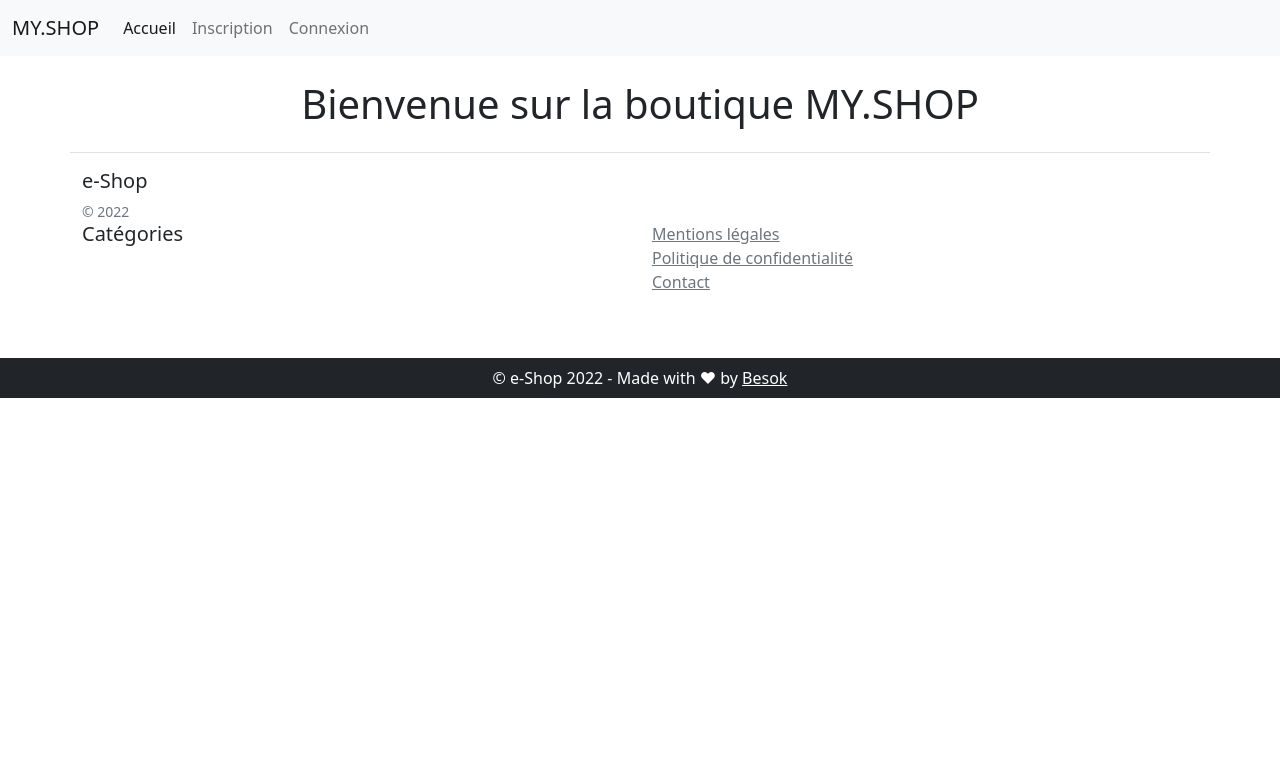
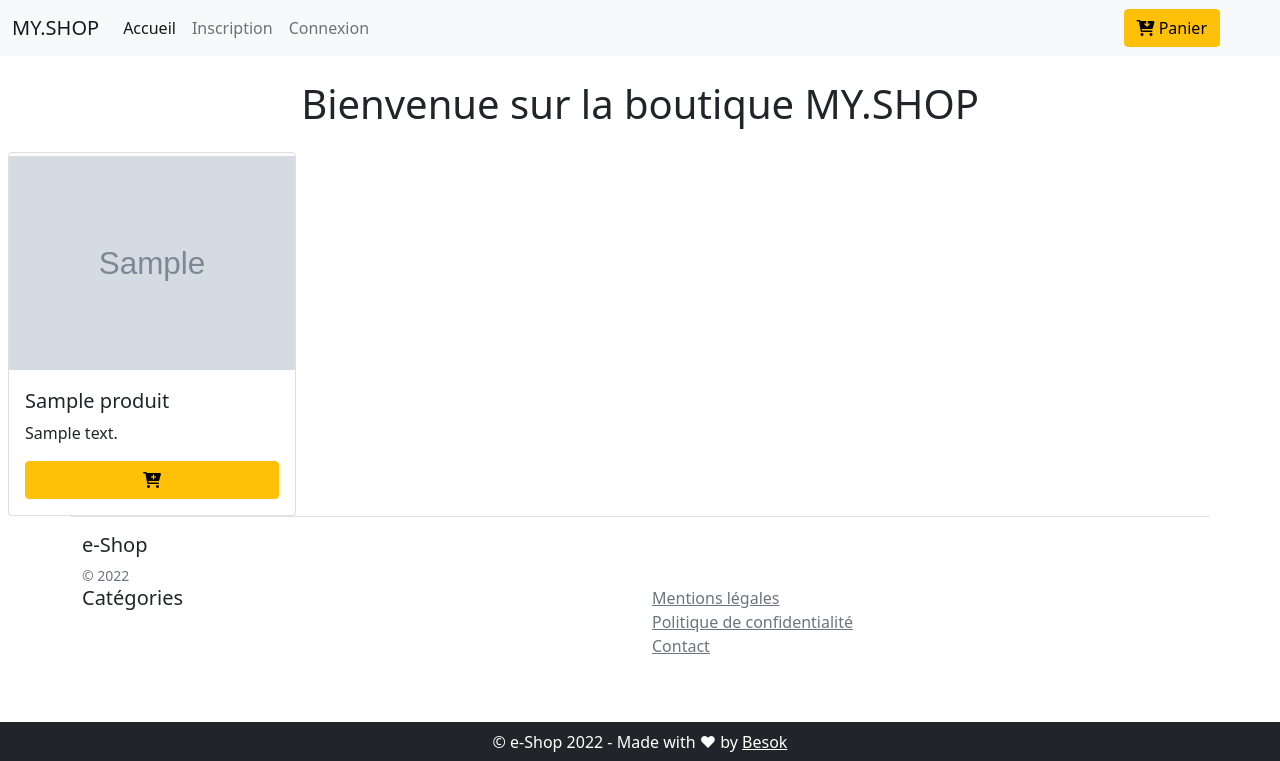
Before and after one commit to BesokDev/My-eshop-2, a Symfony app: template templates/default/home.html.twig in a window 1280 px wide. Shown: the top 761 px of the page. Run offline with Twig, Linux system fonts and the light colour scheme; the template is opened without the code that fills it: most values are stand-ins (such as "Sample title", 1, 10 or a date in 2020); grey boxes marked "Sample" are stand-in pictures; some libraries are stand-ins or nearby versions.

Commit message:
Create panier

```diff
--- a/templates/default/home.html.twig
+++ b/templates/default/home.html.twig
@@ -14,4 +14,19 @@
         </div>
     {% endif %}
 
+    {% for produit in produits %}
+        <div class="col-3 mx-2">
+            <div class="card" style="width: 18rem;">
+                <img src="{{ asset('uploads/' ~ produit.photo) }}" class="card-img-top" alt="une photo" style="object-fit: contain;" width="150" height="220">
+                <div class="card-body">
+                    <h5 class="card-title">{{ produit.title }}</h5>
+                    <p class="card-text">{{ produit.description | length > 31 ? produit.description | slice(0,31) ~ '...' : produit.description }}</p>
+                    <a href="#" class="col-12 btn btn-warning text-center"><i class="fa-solid fa-cart-plus"></i></a>
+                </div>
+            </div>
+        </div>
+    {% else %}
+        <h3 class="text-center text-white">La boutique est vide</h3>
+    {% endfor %}
+
 {% endblock %}
--- a/templates/include/_nav.html.twig
+++ b/templates/include/_nav.html.twig
@@ -55,6 +55,10 @@
             </li>
 
             {% endif %}
+
+                <div class="me-5">
+                    <a href="{{ path('show_panier') }}" class="btn btn-warning"><i class="fa-solid fa-cart-arrow-down"></i> Panier</a>
+                </div>
             </ul>
         </div>
     </div>
```
Also changed, not shown: src/Controller/DefaultController.php (+8 -2 lines), src/Controller/PanierController.php (added, +20 -0 lines), templates/panier/show_panier.html.twig (added, +38 -0 lines), public/uploads/Teesh_62c7e97644fe6.png (added), public/uploads/Teeshirt-3_62c7e98e93c40.png (added).
